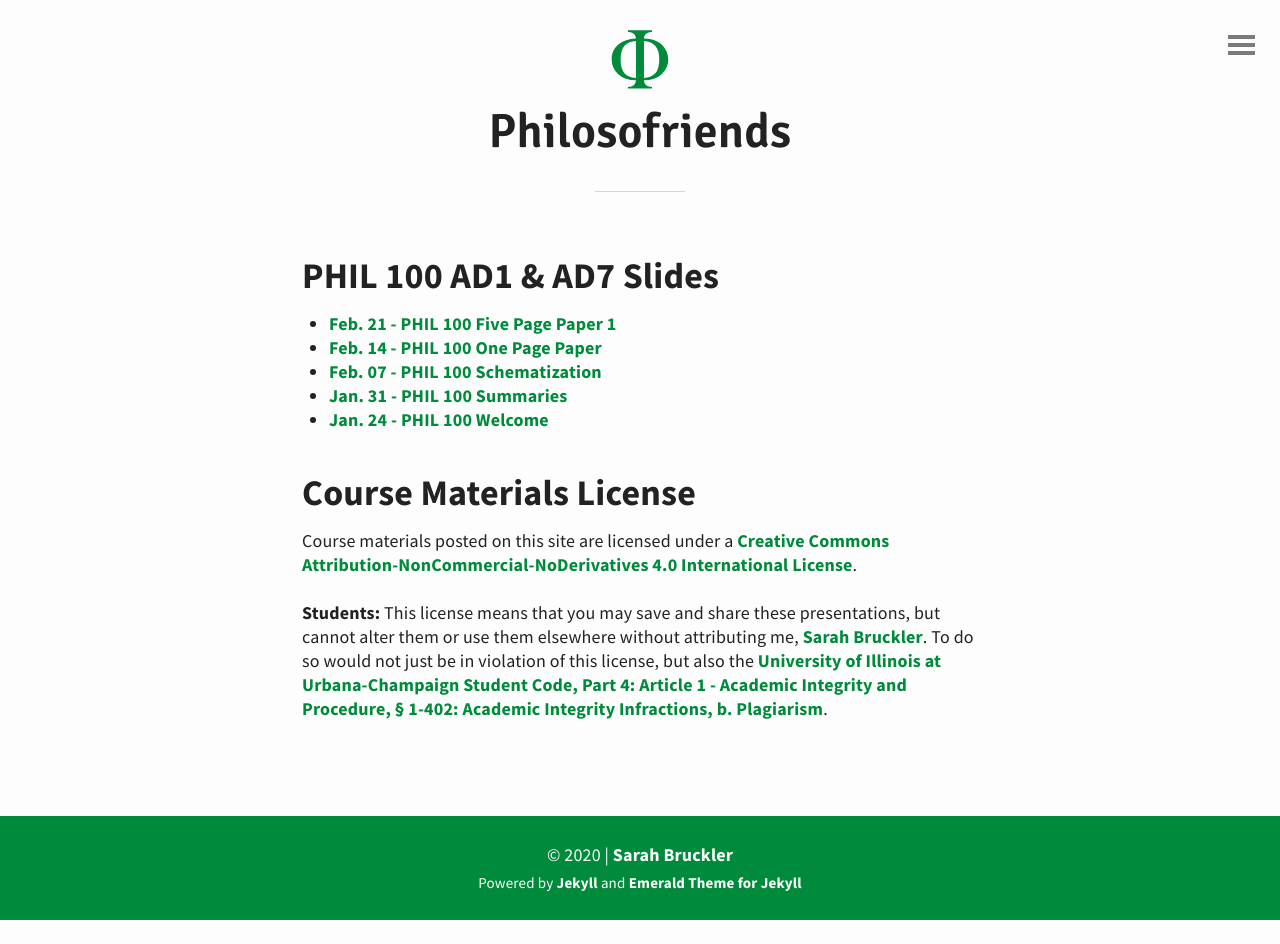
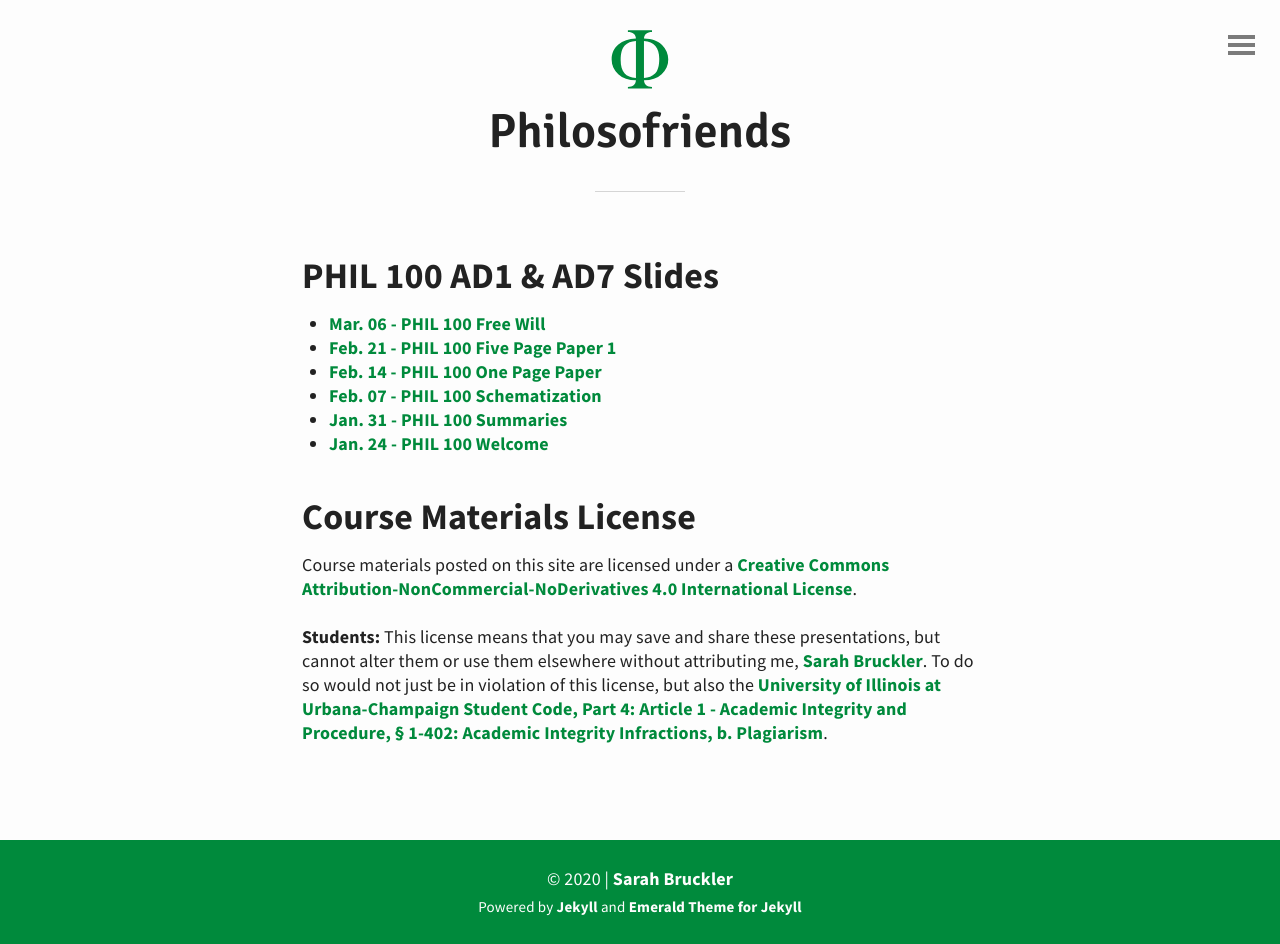
Before and after one commit to SKBruck/philfrens, a Jekyll site: the page built from course-materials.md, in a window 1280 px wide. Built offline with Jekyll 4.4.1, drawn with Linux system fonts in a browser that asks for light colours; before the commit the page ends 920 px from its top, so only the background shows below that.

Commit message:
adds week 7 slides to page

```diff
--- a/_data/slides.yml
+++ b/_data/slides.yml
@@ -1,3 +1,6 @@
+- title: Mar. 06 - PHIL 100 Free Will
+  url: /slides/2020-02-21-week-7.html
+
 - title: Feb. 21 - PHIL 100 Five Page Paper 1
   url: /slides/2020-02-21-week-5.html
 
```
